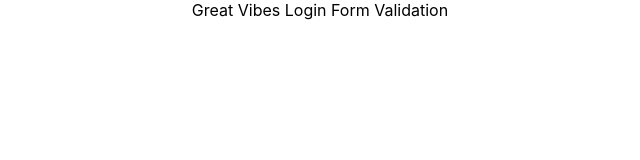
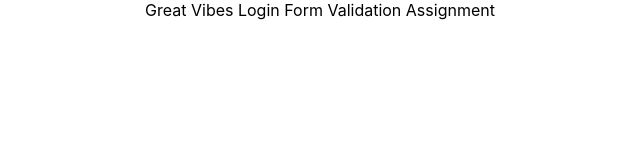
Before and after one commit to bheema-284/great-vibes_reactjs, a React (Vite) app: page / in a window 1280 px wide. Shown: the top 160 px of the page, without its empty margins (320-960 px from the left). Built offline with nearby package versions, Linux system fonts and the light colour scheme.

Commit message:
Some Changes

```diff
--- a/index.html
+++ b/index.html
@@ -2,7 +2,7 @@
 <html lang="en">
   <head>
     <meta charset="UTF-8" />
-    <link rel="icon" type="image/svg+xml" href="/src/favicon.svg" />
+    <link rel="icon" type="image/svg+xml" href="" />
     <meta name="viewport" content="width=device-width, initial-scale=1.0" />
     <title>Vite App</title>
   </head>
--- a/src/App.jsx
+++ b/src/App.jsx
@@ -5,7 +5,7 @@
 
   return (
     <div className="App">
-      Great Vibes Login Form Validation
+      Great Vibes Login Form Validation Assignment
     </div>
   )
 }
```
